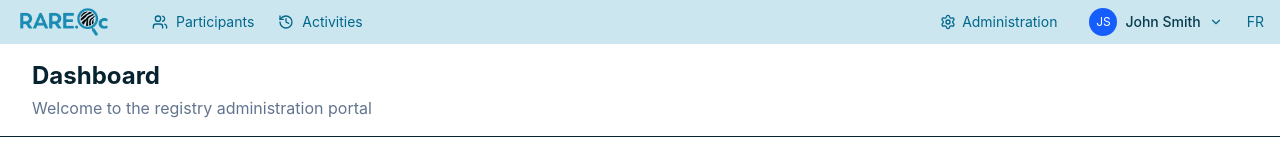
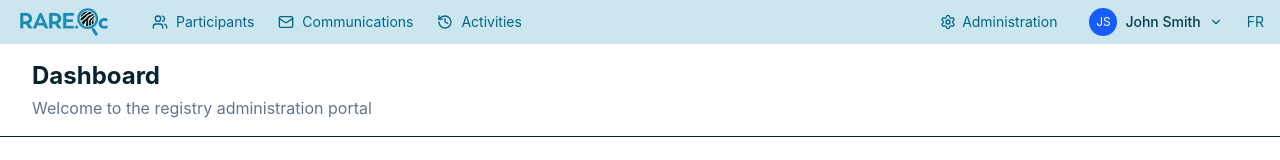
Before and after one commit to vferretti/rareqc-registre-admin-poc, a React (Vite) app in the folder frontend/: page /home in a window 1280 px wide. Shown: the top 160 px of the page. Built offline with nearby package versions, Linux system fonts and the light colour scheme; no server answers.

Commit message:
communication

```diff
--- a/frontend/src/components/layout/navbar.tsx
+++ b/frontend/src/components/layout/navbar.tsx
@@ -1,6 +1,6 @@
 import { Link, useLocation, useNavigate } from "react-router";
 import { useTranslation } from "react-i18next";
-import { Users, History, Settings, ChevronDown, UserRound, LogOut } from "lucide-react";
+import { Users, Mail, History, Settings, ChevronDown, UserRound, LogOut } from "lucide-react";
 import { UserAvatar } from "@/components/layout/user-avatar";
 import { cn } from "@/lib/utils";
 import {
@@ -25,6 +25,7 @@ export function Navbar() {
 
   const links = [
     { to: "/participants", label: t("nav.patients"), icon: Users },
+    { to: "/communications", label: t("nav.communications"), icon: Mail },
     { to: "/activity", label: t("nav.activity"), icon: History },
   ];
 
--- a/frontend/src/locales/en/common.json
+++ b/frontend/src/locales/en/common.json
@@ -24,6 +24,7 @@
   "nav": {
     "home": "Home",
     "patients": "Participants",
+    "communications": "Communications",
     "activity": "Activities",
     "admin": "Administration",
     "guide": "Help"
@@ -367,6 +368,11 @@
       "delete_confirm": "Are you sure you want to delete the system \"{{name}}\"?"
     }
   },
+  "communications": {
+    "title": "Communications",
+    "description": "Manage communications with participants",
+    "under_construction": "This section is under construction."
+  },
   "activity_log": {
     "title": "Activity Log",
     "description": "Portal action history",
--- a/frontend/src/locales/fr/common.json
+++ b/frontend/src/locales/fr/common.json
@@ -24,6 +24,7 @@
   "nav": {
     "home": "Accueil",
     "patients": "Participants",
+    "communications": "Communications",
     "activity": "Activités",
     "admin": "Administration",
     "guide": "Aide"
@@ -367,6 +368,11 @@
       "delete_confirm": "Êtes-vous sûr de vouloir supprimer le système « {{name}} » ?"
     }
   },
+  "communications": {
+    "title": "Communications",
+    "description": "Gestion des communications avec les participants",
+    "under_construction": "Cette section est en construction."
+  },
   "activity_log": {
     "title": "Journal d'activités",
     "description": "Historique des actions sur le registre",
--- a/frontend/src/main.tsx
+++ b/frontend/src/main.tsx
@@ -10,6 +10,7 @@ import Participants from "./routes/participants";
 import ParticipantDetail from "./routes/participant";
 import ActivityLogs from "./routes/activity-logs";
 import Home from "./routes/home";
+import Communications from "./routes/communications";
 import Admin from "./routes/admin";
 
 const router = createBrowserRouter([
@@ -33,6 +34,10 @@ const router = createBrowserRouter([
         element: <ParticipantDetail />,
       },
       {
+        path: "communications",
+        element: <Communications />,
+      },
+      {
         path: "activity",
         element: <ActivityLogs />,
       },
--- /dev/null
+++ b/frontend/src/routes/communications.tsx
@@ -0,0 +1,20 @@
+import { useTranslation } from "react-i18next";
+import { Construction } from "lucide-react";
+import { PageHeader } from "@/components/base/page/page-header";
+
+export default function Communications() {
+  const { t } = useTranslation();
+
+  return (
+    <>
+      <PageHeader
+        title={t("communications.title")}
+        description={t("communications.description")}
+      />
+      <div className="flex flex-col items-center justify-center gap-4 p-16 text-muted-foreground">
+        <Construction className="size-12" />
+        <p className="text-lg">{t("communications.under_construction")}</p>
+      </div>
+    </>
+  );
+}
```
